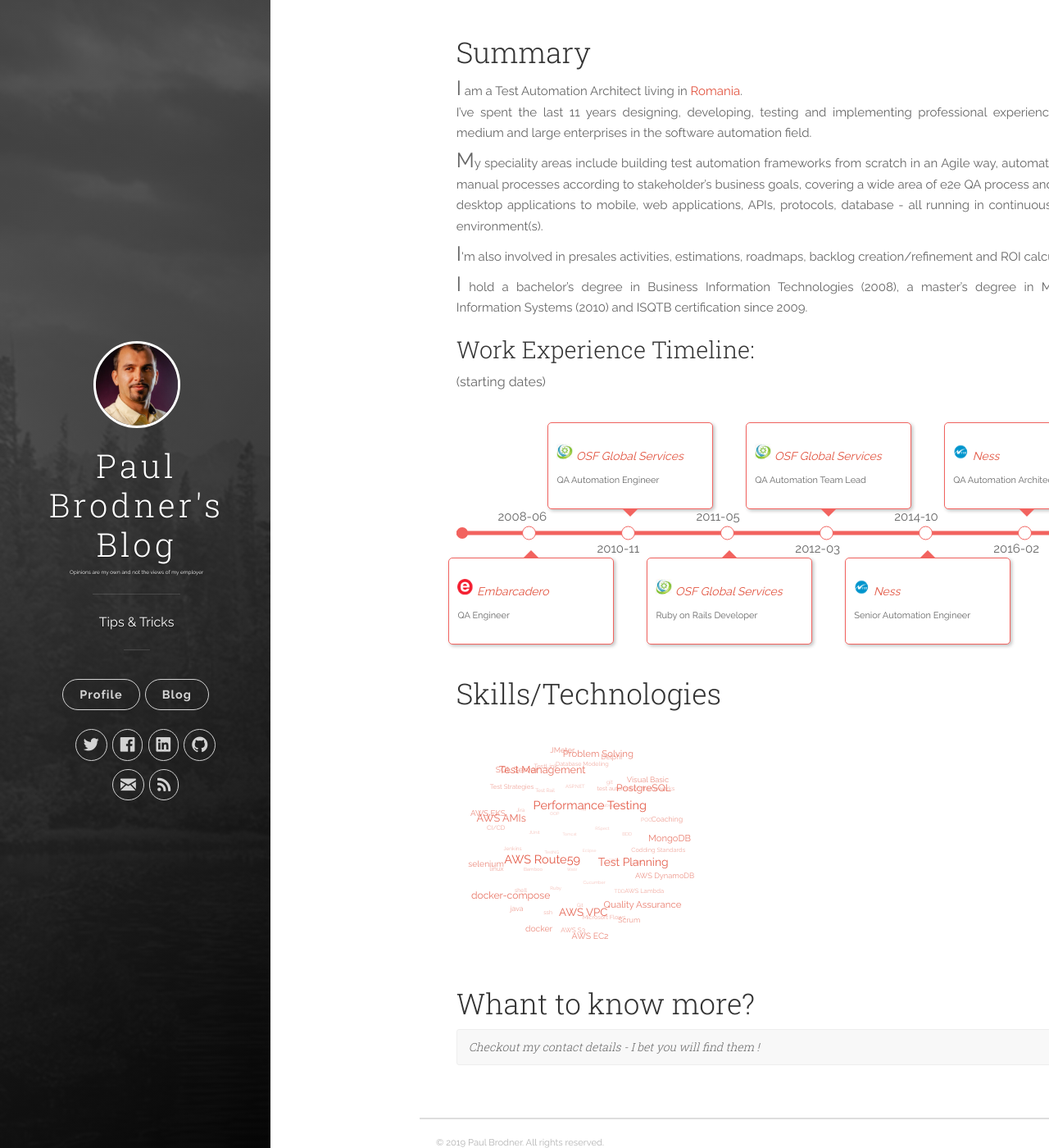
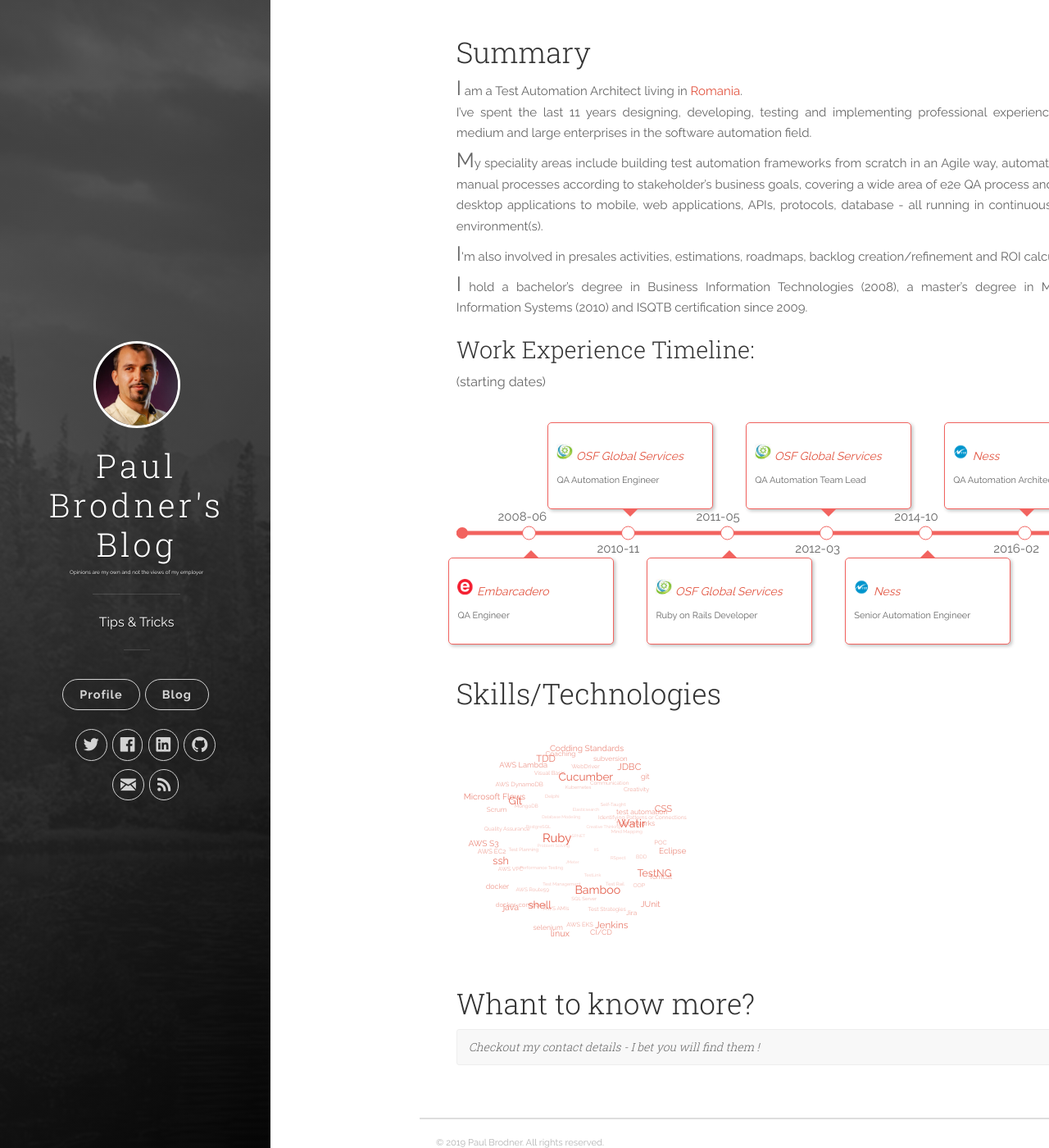
Before and after one commit to paulbrodner/paulbrodner.github.io, a Jekyll site: the page built from profile.md, in a window 1280 px wide and 1400 px high, scrolled down 32 px. Shown: the whole window at 82% size. Built offline with Jekyll 4.4.1, drawn with Linux system fonts in a browser that asks for light colours.

Commit message:
ignore profile page and improve tag cloud format

```diff
--- a/_data/profile.json
+++ b/_data/profile.json
@@ -65,5 +65,5 @@
 
 
 
-  "knows": ["java", "docker", "docker-compose", "selenium", "linux", "shell", "ssh", "AWS S3", "AWS EC2", "AWS VPC", "AWS Route59", "AWS AMIs", "AWS EKS", "CI/CD", "Jenkins", "Bamboo", "Ruby", "Git", "Microsoft Flows", "Scrum", "Quality Assurance", "Test Planning", "Performance Testing", "Test Management", "SQL Server","Test Strategies", "Jira", "JUnit", "TestNG", "Watir", "Cucumber", "TDD","AWS Lambda", "AWS DynamoDB", "MongoDB", "PostgreSQL", "Problem Solving", "JMeter", "TestLink", "Test Rail", "OOP", "Tomcat", "Eclipse", "CSS", "JDBC", "Codding Standards", "Coaching", "Visual Basic", "Delphi", "Database Modeling", "ASP.NET", "IIS", "RSpect", "BDD", "POC", "test automation frameworks", "git", "subversion"]
+  "knows": ["java", "docker", "docker-compose", "selenium", "linux", "shell", "ssh", "AWS S3", "AWS EC2", "AWS VPC", "AWS Route59", "AWS AMIs", "AWS EKS", "CI/CD", "Jenkins", "Bamboo", "Ruby", "Git", "Microsoft Flows", "Scrum", "Quality Assurance", "Test Planning", "Performance Testing", "Test Management", "SQL Server","Test Strategies", "Jira", "JUnit", "TestNG", "Watir", "Cucumber", "TDD","AWS Lambda", "AWS DynamoDB", "MongoDB", "PostgreSQL", "Problem Solving", "JMeter", "TestLink", "Test Rail", "OOP", "Tomcat", "Eclipse", "CSS", "JDBC", "Codding Standards", "Coaching", "Visual Basic", "Delphi", "Database Modeling", "ASP.NET", "IIS", "RSpect", "BDD", "POC", "test automation frameworks", "git", "subversion", "WebDriver", "Kubernetes", "Elasticsearch", "Creative Thinking", "Mind Mapping", "Identifying Patterns or Connections", "Creativity", "Communication", "Self-Taught"]
  }
--- a/_includes/tagcloud.html
+++ b/_includes/tagcloud.html
@@ -5,13 +5,13 @@
 <script type="text/javascript">
   var settings = {
         //height of sphere container
-      height: 400,
+        height: 300,
         //width of sphere container
-      width: 400,
+        width: 300,
         //radius of sphere
-      radius: 150,
+        radius: 100,
         //rotation speed
-      speed: 1,
+        speed: 5,
         //sphere rotations slower
         slower: 0.9,
         //delay between up<a href="https://www.jqueryscript.net/time-clock/">date</a> position
--- a/_layouts/profile.html
+++ b/_layouts/profile.html
@@ -4,35 +4,7 @@
 ---
 
 {% include tagcloud.html %}
-<script type="text/javascript">
-    var settings = {
-        //height of sphere container
-        height: 300,
-        //width of sphere container
-        width: 300,
-        //radius of sphere
-        radius: 100,
-        //rotation speed
-        speed: 5,
-        //sphere rotations slower
-        slower: 0.9,
-        //delay between up<a href="https://www.jqueryscript.net/time-clock/">date</a> position
-        timer: 5,
-        //dependence of a font size on axis Z
-        fontMultiplier: 15,
-        //tag css stylies on mouse over
-        hoverStyle: {
-            border: 'none',
-            color: '#0b2e6f'
-        },
-        //tag css stylies on mouse out
-        mouseOutStyle: {
-            border: '',
-            color: ''
-        }
-    };
 
-  </script>
 <link rel="stylesheet" href="{{ site.baseurl }}/css/profile.css">
 
 
@@ -55,7 +27,7 @@
 <div class="tagcloud">
     <ul>
         {% for other in site.data.profile.knows %}
-        <li><a href="#{{other }}">{{other }}</a></li>
+        <li>{{other }}</li>
         {% endfor %}
     </ul>
 </div>
--- a/css/main.scss
+++ b/css/main.scss
@@ -5,7 +5,9 @@
 @import "monokai";
 
 /* Modifications */
-
+.tagcloud {
+  color: #e25440;
+}
 pre.highlight,
 .highlight pre {
   padding: 10px;
```
Also changed, not shown: 1 other file. Lines whose indentation alone changed are shown as unchanged.
